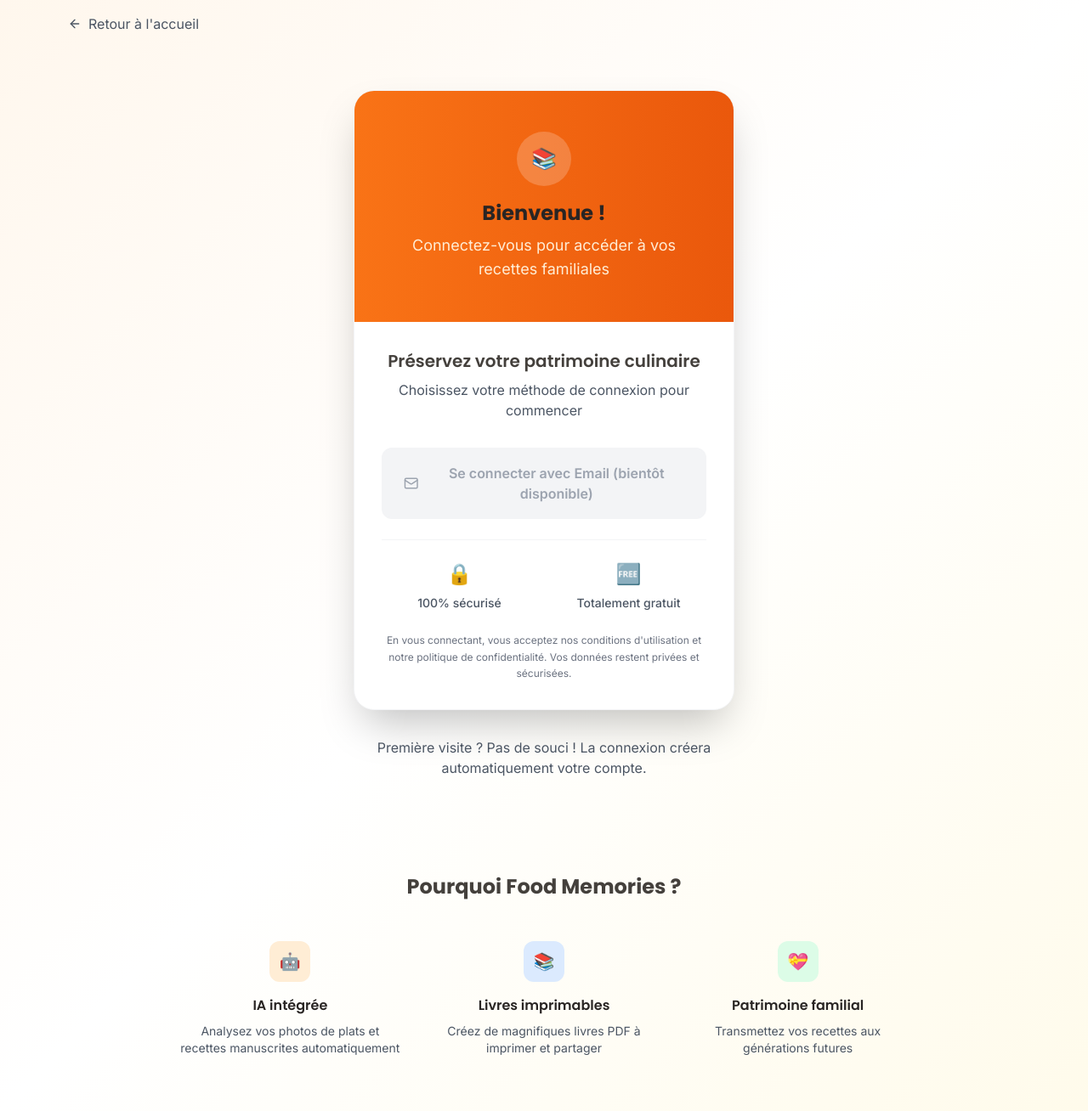
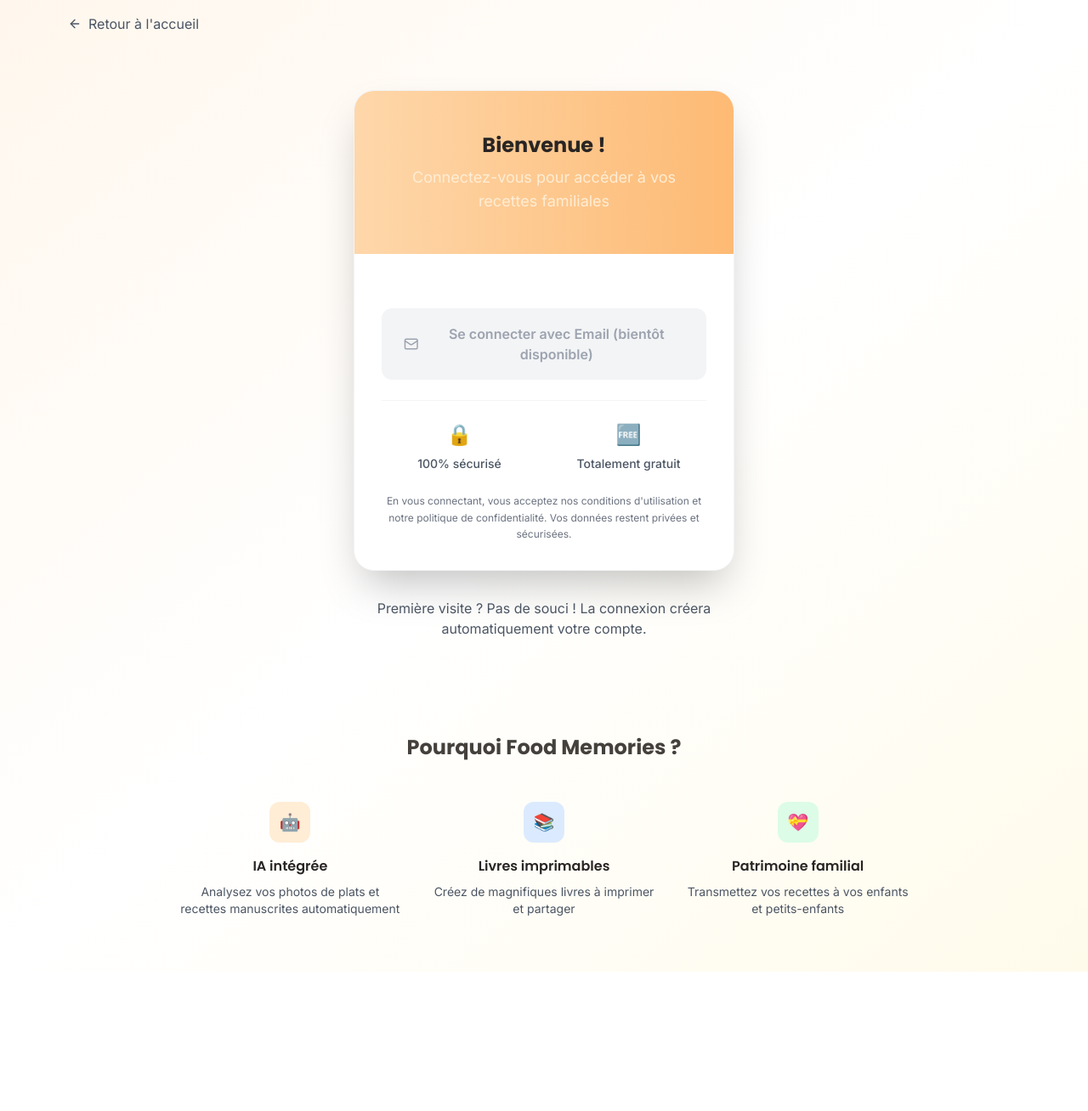
Before and after one commit to oliviertgpls-tech/Fdt-2, a Next.js app: page /auth/signin in a window 1280 px wide. Shown: the whole page at 85% size. After the commit the page ends 1144 px from the top, so only its background shows below. Built offline with nearby package versions, Linux system fonts and the light colour scheme; no server answers.

Commit message:
Update page.tsx

```diff
--- a/app/auth/signin/page.tsx
+++ b/app/auth/signin/page.tsx
@@ -36,7 +36,7 @@ export default function SignInPage() {
   const getProviderStyle = (providerId: string) => {
     switch (providerId) {
       case 'google':
-        return 'bg-white text-gray-700 border-2 border-gray-200 hover:border-gray-300 hover:bg-gray-50'
+        return 'bg-blue-600 text-white border-2 border-gray-200 hover:border-gray-300 hover:bg-blue-70'
       default:
         return 'bg-orange-600 text-white border-2 border-orange-600 hover:bg-orange-700'
     }
@@ -63,10 +63,7 @@ export default function SignInPage() {
           {/* Card principale */}
           <div className="bg-white rounded-3xl shadow-2xl border border-gray-100 overflow-hidden">
             {/* En-tête avec style */}
-            <div className="bg-gradient-to-r from-orange-500 to-orange-600 px-8 py-12 text-center text-white">
-              <div className="w-16 h-16 bg-white/20 rounded-full flex items-center justify-center mx-auto mb-4">
-                <span className="text-2xl">📚</span>
-              </div>
+            <div className="bg-gradient-to-r from-orange-200 to-orange-300 px-8 py-12 text-center text-white">
               <h1 className="text-2xl font-bold mb-2">Bienvenue !</h1>
               <p className="text-orange-100 text-lg">
                 Connectez-vous pour accéder à vos recettes familiales
@@ -77,11 +74,7 @@ export default function SignInPage() {
             <div className="px-8 py-8 space-y-6">
               {/* Message d'accueil */}
               <div className="text-center mb-8">
-                <h2 className="text-xl font-semibold text-gray-900 mb-2">
-                  Préservez votre patrimoine culinaire
-                </h2>
                 <p className="text-gray-600">
-                  Choisissez votre méthode de connexion pour commencer
                 </p>
               </div>
 
@@ -168,7 +161,7 @@ export default function SignInPage() {
             </div>
             <h4 className="font-semibold text-gray-900 mb-2">Livres imprimables</h4>
             <p className="text-gray-600 text-sm">
-              Créez de magnifiques livres PDF à imprimer et partager
+              Créez de magnifiques livres à imprimer et partager
             </p>
           </div>
 
@@ -178,7 +171,7 @@ export default function SignInPage() {
             </div>
             <h4 className="font-semibold text-gray-900 mb-2">Patrimoine familial</h4>
             <p className="text-gray-600 text-sm">
-              Transmettez vos recettes aux générations futures
+              Transmettez vos recettes à vos enfants et petits-enfants
             </p>
           </div>
         </div>
```
